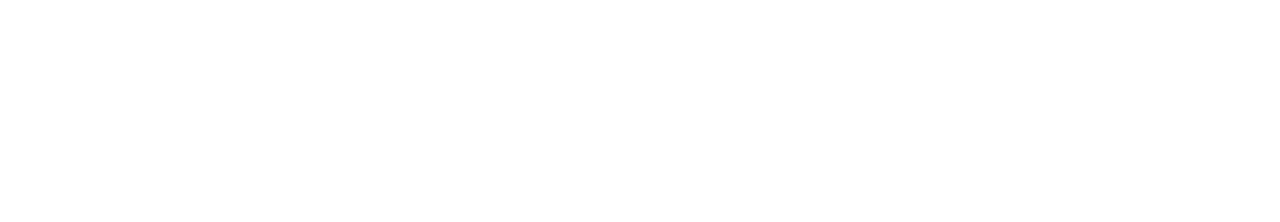
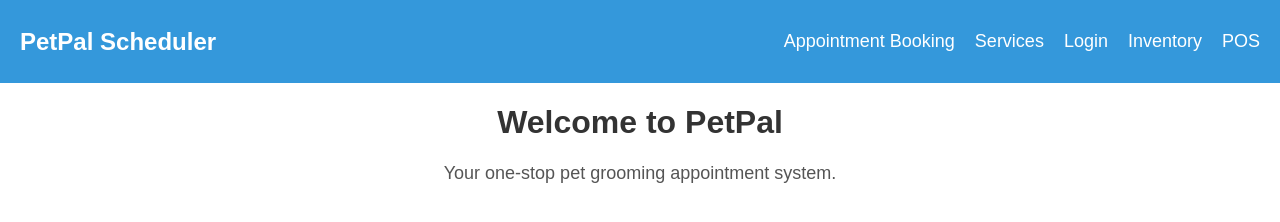
Before and after one commit to SeanKennethDMS/PetPal, a plain HTML site: page frontend/index.html in a window 1280 px wide. Drawn offline with Linux system fonts and the light colour scheme.

Commit message:
Removed styles.css, added style.css, and updated index.html

```diff
--- /dev/null
+++ b/frontend/css/style.css
@@ -0,0 +1,52 @@
+/* Navigation Bar Styles */
+nav {
+    display: flex;
+    justify-content: space-between;
+    align-items: center;
+    padding: 15px 20px;
+    background-color: #3498db;
+}
+
+.logo {
+    font-size: 24px;
+    font-weight: bold;
+    color: white;
+}
+
+.nav-links {
+    list-style: none;
+    display: flex;
+}
+
+.nav-links li {
+    margin-left: 20px;
+}
+
+.nav-links li a {
+    text-decoration: none;
+    color: white;
+    font-size: 18px;
+}
+
+.nav-links li a:hover {
+    color: #e84393;
+    text-decoration: none;
+}
+
+/* General Page Styles */
+body {
+    font-family: Arial, sans-serif;
+    margin: 0;
+    padding: 0;
+}
+
+h1 {
+    text-align: center;
+    color: #333;
+}
+
+p {
+    text-align: center;
+    font-size: 18px;
+    color: #555;
+}
--- a/frontend/index.html
+++ b/frontend/index.html
@@ -4,8 +4,27 @@
     <meta charset="UTF-8">
     <meta name="viewport" content="width=device-width, initial-scale=1.0">
     <title>PetPal</title>
+
+    <!-- Link to External CSS -->
+    <link rel="stylesheet" href="css/style.css">
+
 </head>
 <body>
 
+    <!-- Navigation Bar -->
+    <nav>
+        <div class="logo">PetPal Scheduler</div>
+        <ul class="nav-links">
+            <li><a href="appointment.html">Appointment Booking</a></li>
+            <li><a href="services.html">Services</a></li>
+            <li><a href="login.html">Login</a></li>
+            <li><a href="inventory.html">Inventory</a></li>
+            <li><a href="pos.html">POS</a></li>
+        </ul>
+    </nav>
+
+    <h1>Welcome to PetPal</h1>
+    <p>Your one-stop pet grooming appointment system.</p>
+
 </body>
 </html>
```
Also changed, not shown: frontend/css/styles.css (deleted).
